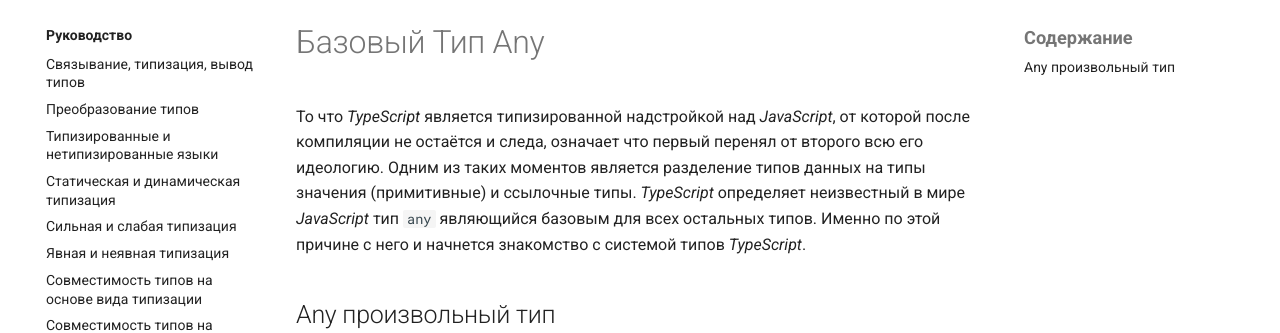
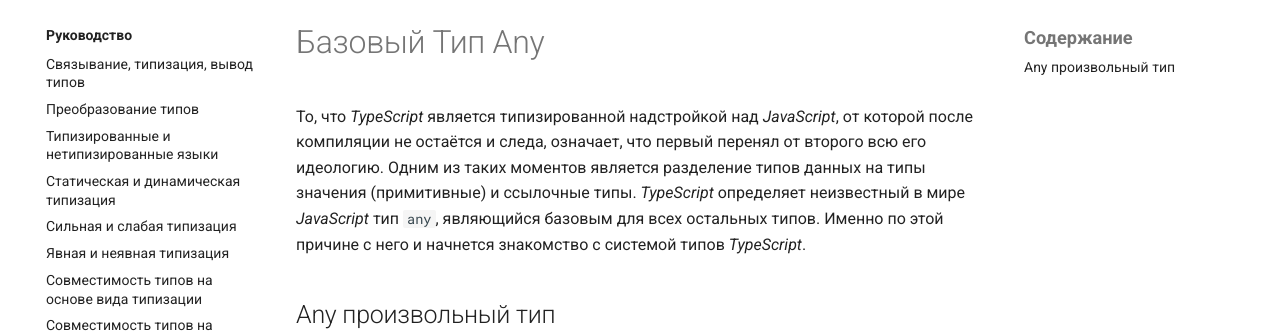
Before and after one commit to xsltdev/scriptdev.ru, an MkDocs documentation site: the page built from docs/guide/012.md, in a window 1280 px wide and 900 px high. Shown: the part 124-457 px from the top of the window. Built offline with MkDocs 1.6.1 and Material for MkDocs 9.7.7, drawn with Linux system fonts in a browser that asks for light colours; comment, search, counter and statistics services are not loaded.

Commit message:
edited mistakes

```diff
--- a/docs/guide/012.md
+++ b/docs/guide/012.md
@@ -1,6 +1,6 @@
 # Базовый Тип Any
 
-То что _TypeScript_ является типизированной надстройкой над _JavaScript_, от которой после компиляции не остаётся и следа, означает что первый перенял от второго всю его идеологию. Одним из таких моментов является разделение типов данных на типы значения (примитивные) и ссылочные типы. _TypeScript_ определяет неизвестный в мире _JavaScript_ тип `any` являющийся базовым для всех остальных типов. Именно по этой причине с него и начнется знакомство с системой типов _TypeScript_.
+То, что _TypeScript_ является типизированной надстройкой над _JavaScript_, от которой после компиляции не остаётся и следа, означает, что первый перенял от второго всю его идеологию. Одним из таких моментов является разделение типов данных на типы значения (примитивные) и ссылочные типы. _TypeScript_ определяет неизвестный в мире _JavaScript_ тип `any`, являющийся базовым для всех остальных типов. Именно по этой причине с него и начнется знакомство с системой типов _TypeScript_.
 
 ## Any произвольный тип
 
```
